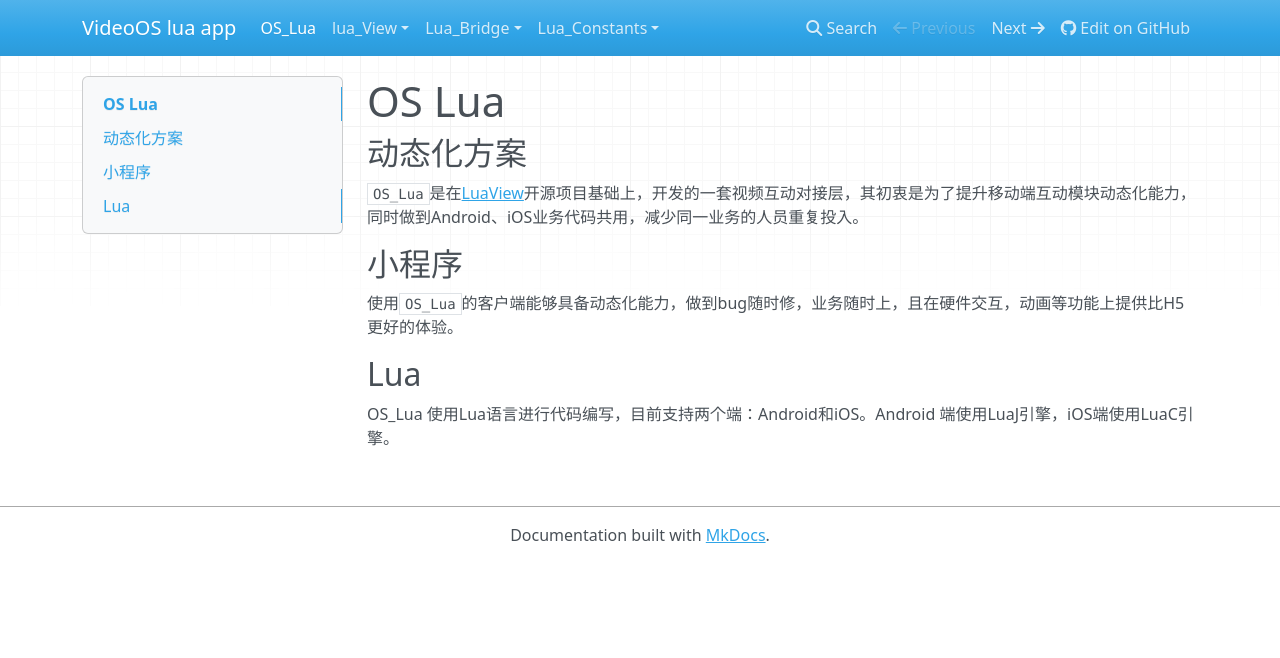
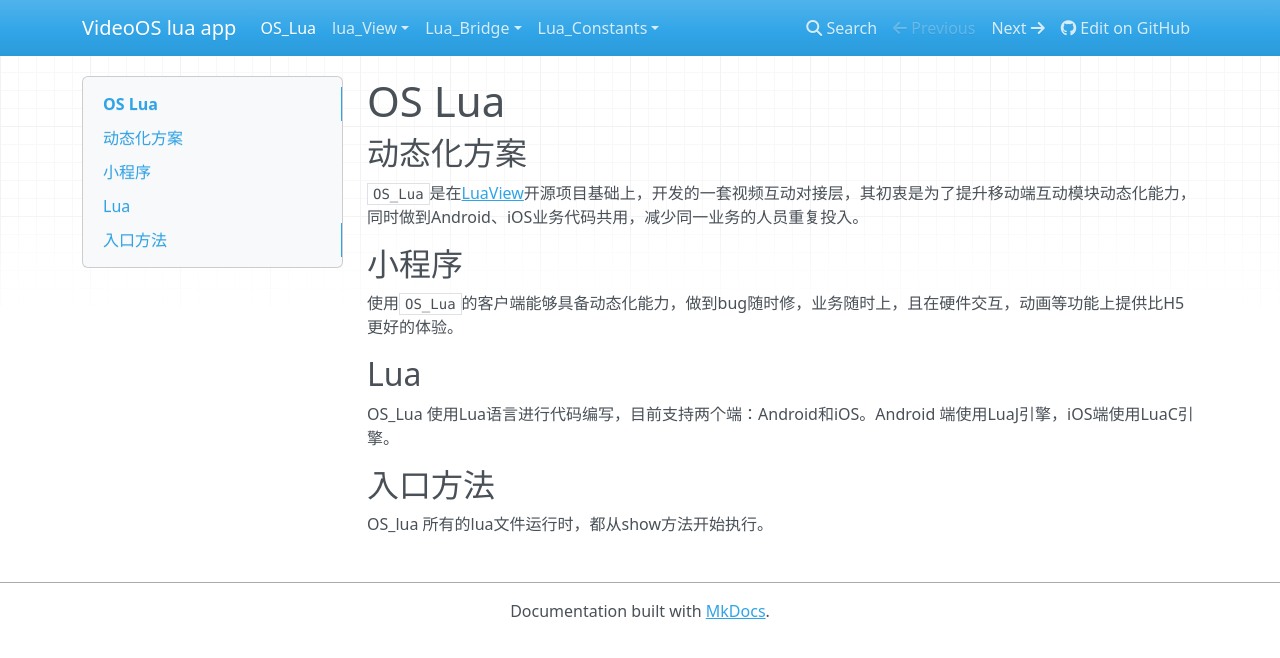
Before and after one commit to VideoOS/VideoOS-lua-app, an MkDocs documentation site: the page built from docs/OS_Lua.md, in a window 1280 px wide. Shown: the top 658 px of the page. Built offline with MkDocs 1.6.1, drawn with Linux system fonts in a browser that asks for light colours; nearby versions of some CDN libraries.

Commit message:
Update OS_Lua.md

```diff
--- a/docs/OS_Lua.md
+++ b/docs/OS_Lua.md
@@ -8,3 +8,6 @@
 
 ## Lua
 OS_Lua 使用Lua语言进行代码编写，目前支持两个端：Android和iOS。Android 端使用LuaJ引擎，iOS端使用LuaC引擎。
+
+## 入口方法
+OS_lua 所有的lua文件运行时，都从show方法开始执行。
```
